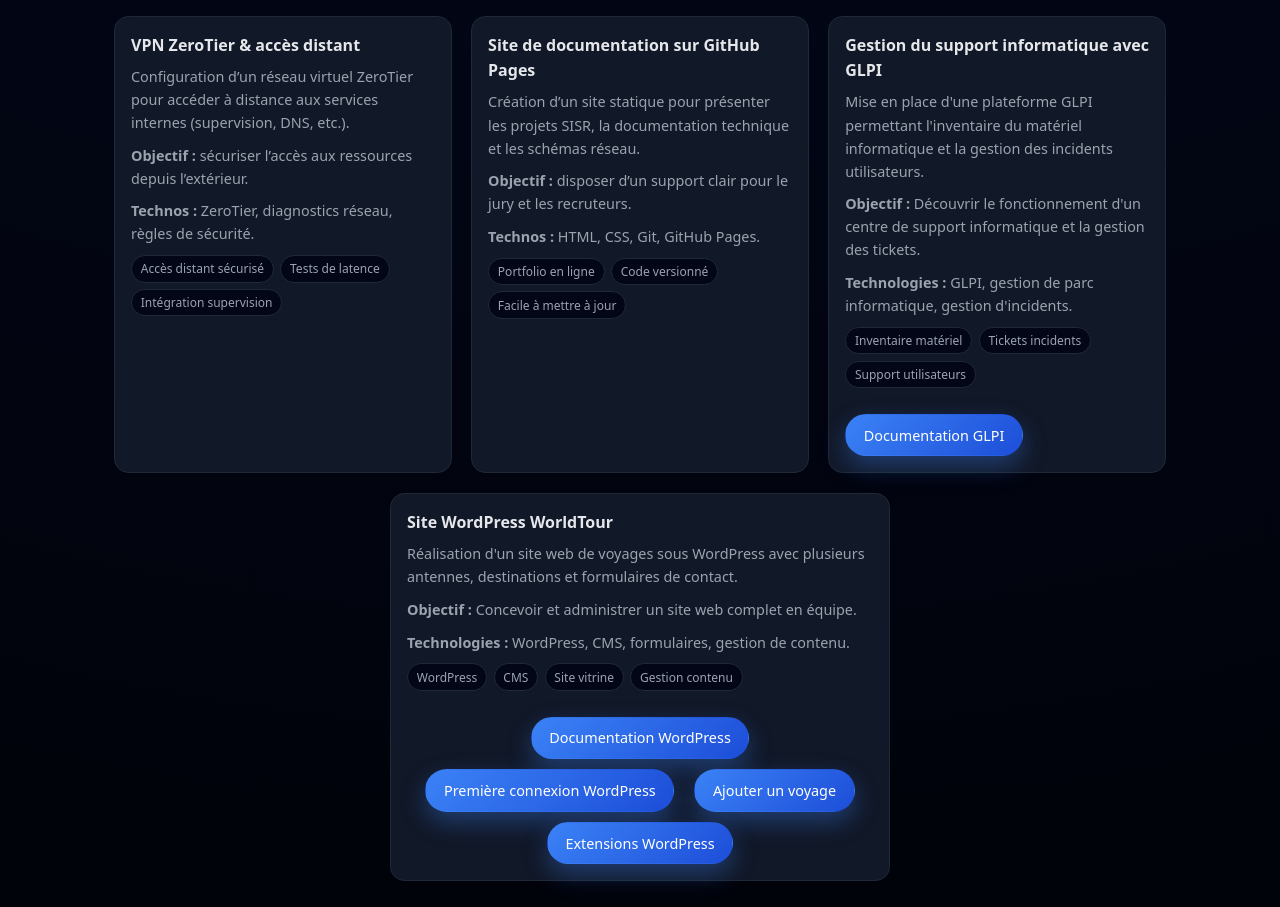
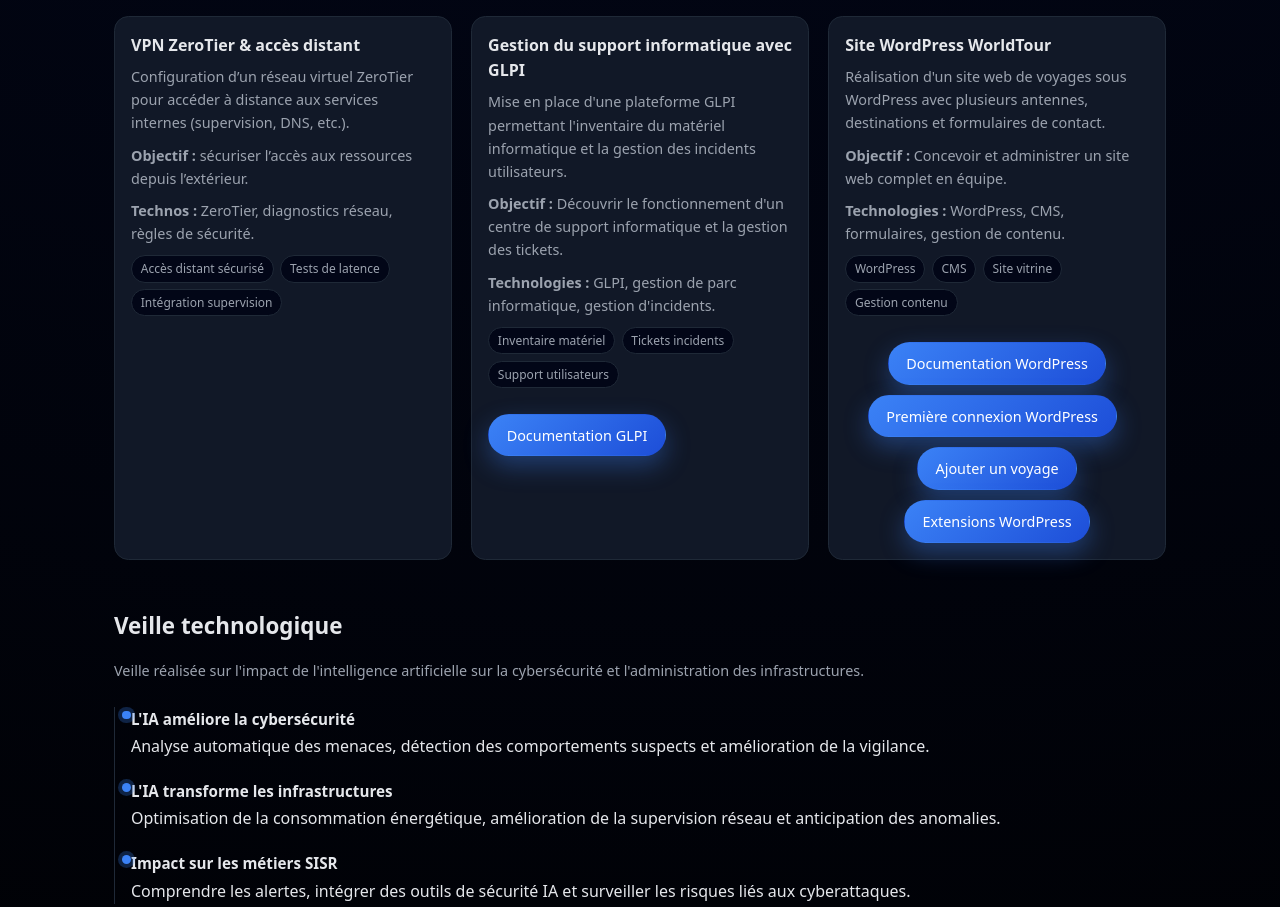
Before and after one commit to mazeresandre62-dev/portfolio, a plain HTML site: page index.html in a window 1280 px wide. Shown: the part 1866-2773 px from the top of the page. Drawn offline with Linux system fonts and the light colour scheme.

Commit message:
Update index.html

```diff
--- a/index.html
+++ b/index.html
@@ -534,20 +534,6 @@
         </div>
       </article>
 
-      <article class="card">
-        <h3>Site de documentation sur GitHub Pages</h3>
-        <p>
-          Création d’un site statique pour présenter les projets SISR, la documentation
-          technique et les schémas réseau.
-        </p>
-        <p><strong>Objectif :</strong> disposer d’un support clair pour le jury et les recruteurs.</p>
-        <p><strong>Technos :</strong> HTML, CSS, Git, GitHub Pages.</p>
-        <div class="pill-row">
-          <span class="pill">Portfolio en ligne</span>
-          <span class="pill">Code versionné</span>
-          <span class="pill">Facile à mettre à jour</span>
-        </div>
-      </article>
 
       <article class="card">
        <h3>Gestion du support informatique avec GLPI</h3>
@@ -585,10 +571,10 @@
       </a>
 
      </article>
-    </div>
 
-    <div style="display:flex;justify-content:center;margin-top:20px;">
-      <article class="card" style="max-width:500px;margin:0 auto;">
+
+
+      <article class="card" ">
       <h3>Site WordPress WorldTour</h3>
 
       <p>
```
